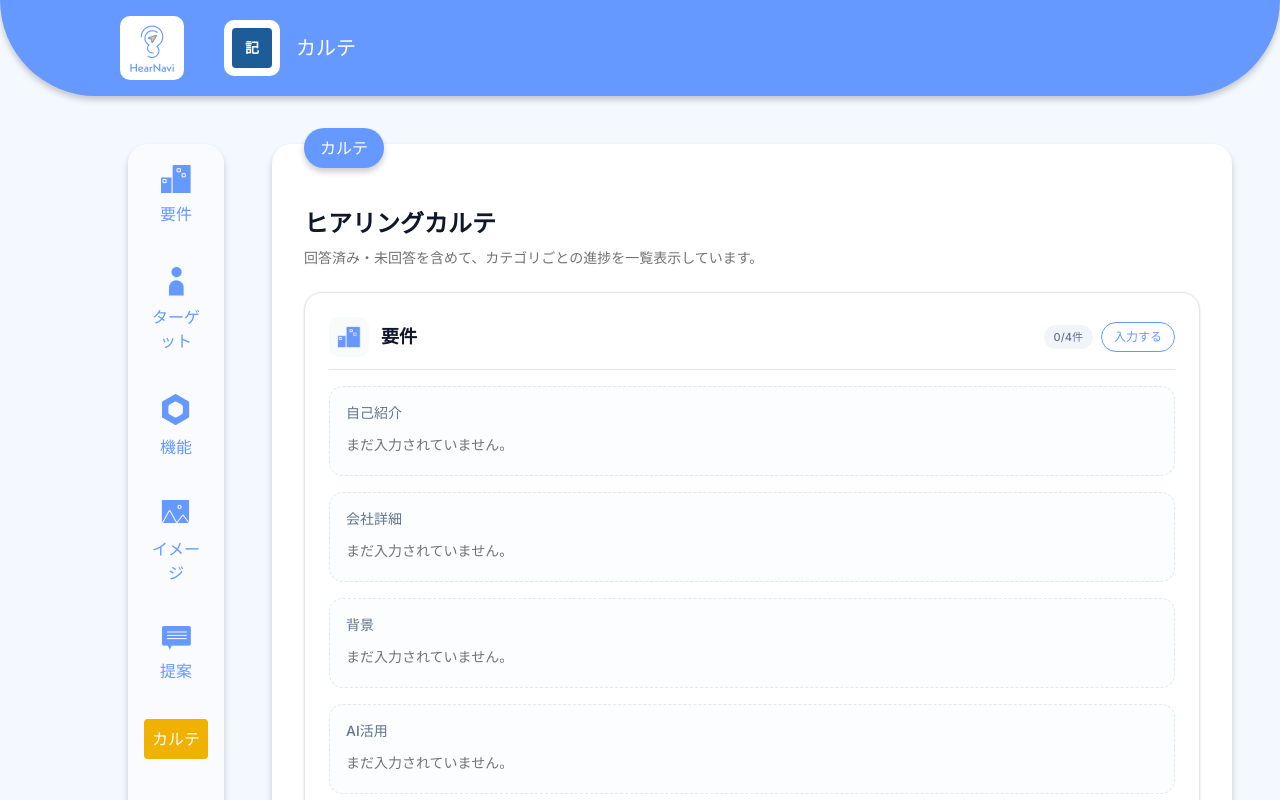
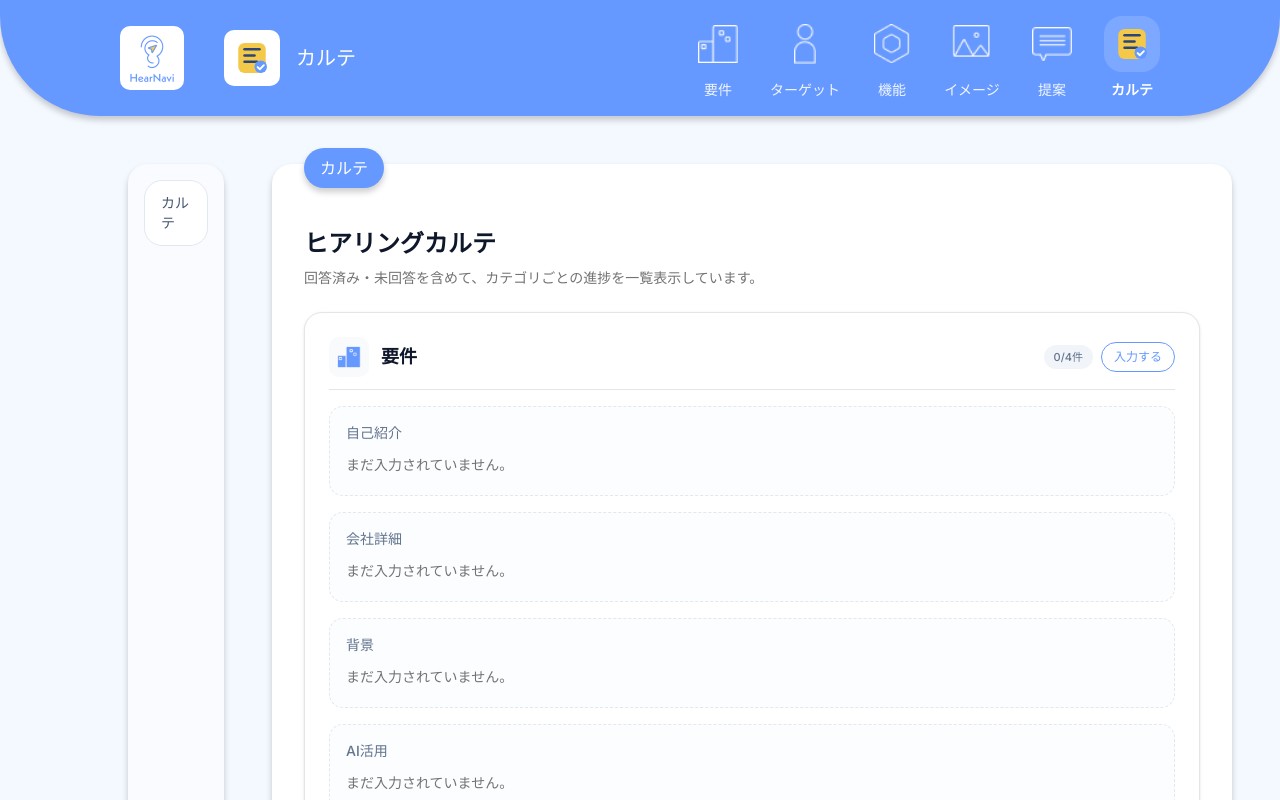
Before and after one commit to aobalab/hear-navi, a Next.js app: page /hearing/record in a window 1280 px wide. Shown: the top 800 px of the page. Built offline with nearby package versions, Linux system fonts and the light colour scheme.

Commit message:
feat: update Sidebar and Header components to include section handling and improve layout

```diff
--- a/app/hearing/[category]/[section]/layout.tsx
+++ b/app/hearing/[category]/[section]/layout.tsx
@@ -13,7 +13,7 @@ export default async function SectionLayout({
         <>
             <Header category={category} section={section ?? ""} />
             <main className="main grid grid-cols-24 gap-12 pt-12 w-8/10 mx-auto">
-                <Sidebar category={category} />
+                <Sidebar category={category} section={section ?? ""} />
                 <div className="main-wrapper col-span-21 relative">
                     {children}
                     <Pagination category={category} section={section ?? ""} />
--- a/app/hearing/record/layout.tsx
+++ b/app/hearing/record/layout.tsx
@@ -10,7 +10,7 @@ export default function RecordLayout({
         <>
             <Header category="record" section="" />
             <main className="main grid grid-cols-24 gap-12 pt-12 w-8/10 mx-auto">
-                <Sidebar category="record" />
+                <Sidebar category="record" section="" />
                 <div className="main-wrapper col-span-21 relative">{children}</div>
             </main>
         </>
--- a/components/header.tsx
+++ b/components/header.tsx
@@ -1,11 +1,14 @@
 import { Categories } from "@/app/hearing/config";
-import { StepBarWithLabel } from "./step-bar";
 import nextConfig from "@/next.config";
+import Link from "next/link";
 
 function Header({ category, section }: { category: string; section: string }) {
     const cat = Categories[category as keyof typeof Categories];
     const categoryLabel = category === "record" ? "カルテ" : cat ? cat.label : "ヒアリング";
-    const sections = cat?.sections ?? [];
+    const currentCategoryIcon = category === "record"
+        ? `${nextConfig.basePath}/img/カルテ_黄色.svg`
+        : `${nextConfig.basePath}/img/${categoryLabel}_黄色.png`;
+
     return (
         <header className="grid grid-cols-12 p-4">
             <div className="col-span-1"></div>
@@ -16,15 +19,51 @@ function Header({ category, section }: { category: string; section: string }) {
             </div>
             <div className="col-span-3 flex items-center gap-4">
                 <figure className="bg-white rounded-lg p-2">
-                    {cat ? <img src={nextConfig.basePath + `/img/${categoryLabel}_黄色.png`} alt={categoryLabel} className="w-10 h-10" /> : <div className="flex h-10 w-10 items-center justify-center rounded bg-[#1C5D99] text-sm font-bold text-white">記</div>}
+                    <img src={currentCategoryIcon} alt={categoryLabel} className="w-10 h-10" />
                 </figure>
                 <span className="flex items-center text-center text-xl text-white">{categoryLabel}</span>
             </div>
-            <div className="col-span-5 text-white">
-                {sections.length > 0 ? <StepBarWithLabel
-                    sections={sections}
-                    currentStep={sections.findIndex(sec => sec.title === section)}
-                /> : null}
+            <div className="col-span-6 flex items-start justify-end gap-6 overflow-x-auto text-white">
+                {Object.entries(Categories).map(([key, item]) => {
+                    const isActive = key === category;
+
+                    return (
+                        <Link
+                            key={key}
+                            href={`/hearing/${key}/${item.sections[0].title}`}
+                            className="min-w-fit"
+                        >
+                            <div className="flex flex-col items-center gap-2 text-center">
+                                <figure className={isActive ? "rounded-2xl bg-white/15 p-2" : "rounded-2xl p-2 transition-colors hover:bg-white/10"}>
+                                    <img
+                                        src={nextConfig.basePath + `/img/${item.label}_${isActive ? "黄色" : "青"}.png`}
+                                        alt={item.label}
+                                        className="h-10 w-10 object-contain"
+                                    />
+                                </figure>
+                                <span className={isActive ? "text-sm font-semibold text-white" : "text-sm font-medium text-white/90"}>{item.label}</span>
+                            </div>
+                        </Link>
+                    );
+                })}
+                <Link
+                    href="/hearing/record"
+                    className="min-w-fit"
+                >
+                    <div className="flex flex-col items-center gap-2 text-center">
+                        <figure className={category === "record" ? "rounded-2xl bg-white/15 p-2" : "rounded-2xl p-2 transition-colors hover:bg-white/10"}>
+                            <img
+                                src={category === "record"
+                                    ? `${nextConfig.basePath}/img/カルテ_黄色.svg`
+                                    : `${nextConfig.basePath}/img/カルテ_青.svg`
+                                }
+                                alt="カルテ"
+                                className="h-10 w-10 object-contain"
+                            />
+                        </figure>
+                        <span className={category === "record" ? "text-sm font-semibold text-white" : "text-sm font-medium text-white/90"}>カルテ</span>
+                    </div>
+                </Link>
             </div>
             {/* <div className="col-span-4"></div> */}
         </header>
--- a/components/side-bar.tsx
+++ b/components/side-bar.tsx
@@ -1,32 +1,30 @@
 import { Categories } from "@/app/hearing/config";
-import nextConfig from "@/next.config";
 import Link from "next/link";
 
-function SideBar({ category }: { category: string }) {
+function SideBar({ category, section }: { category: string; section?: string }) {
     const currentCategory = Categories[category as keyof typeof Categories];
-    const currentCategoryLabel = currentCategory?.label;
-    const isRecordPage = category === "record";
+    const sections = currentCategory?.sections ?? [];
 
     return (
         <div className="main-side-bar p-4 col-span-3 flex flex-col gap-8">
-            {Object.entries(Categories).map(([key, category]) => (
-                <Link href={`/hearing/${key}/${category.sections[0].title}`} key={category.label}>
-                    <div key={category.label} className="main-side-bar-item text-center flex flex-col items-center gap-2 p-1">
-                        <figure>
-                            <img src={nextConfig.basePath + `/img/${category.label}_${category.label === currentCategoryLabel ? "黄色" : "青"}.png`} alt={category.label} />
-                        </figure>
-                        <span>
-                            {category.label}
-                        </span>
-                    </div>
-                </Link>
-            ))
-            }
-            <Link href="/hearing/record">
-                <div className={isRecordPage ? "bg-yellow-500 text-center text-white p-2 rounded" : "bg-blue-500 text-center text-white p-2 rounded"}>
+            {sections.length > 0 ? sections.map((item) => {
+                const isActive = item.title === section;
+
+                return (
+                    <Link href={`/hearing/${category}/${item.title}`} key={item.title}>
+                        <div className={isActive
+                            ? "rounded-2xl bg-[#6599FF] px-4 py-3 text-sm font-medium text-white shadow-sm"
+                            : "rounded-2xl border border-slate-200 bg-white px-4 py-3 text-sm font-medium text-slate-600 transition-colors hover:border-[#6599FF] hover:text-[#6599FF]"
+                        }>
+                            {item.label}
+                        </div>
+                    </Link>
+                );
+            }) : (
+                <div className="rounded-2xl border border-slate-200 bg-white px-4 py-3 text-sm font-medium text-slate-600">
                     カルテ
                 </div>
-            </Link>
+            )}
         </div >
     );
 }
```
Also changed, not shown: public/img/カルテ_青.svg (added), public/img/カルテ_黄色.svg (added).
